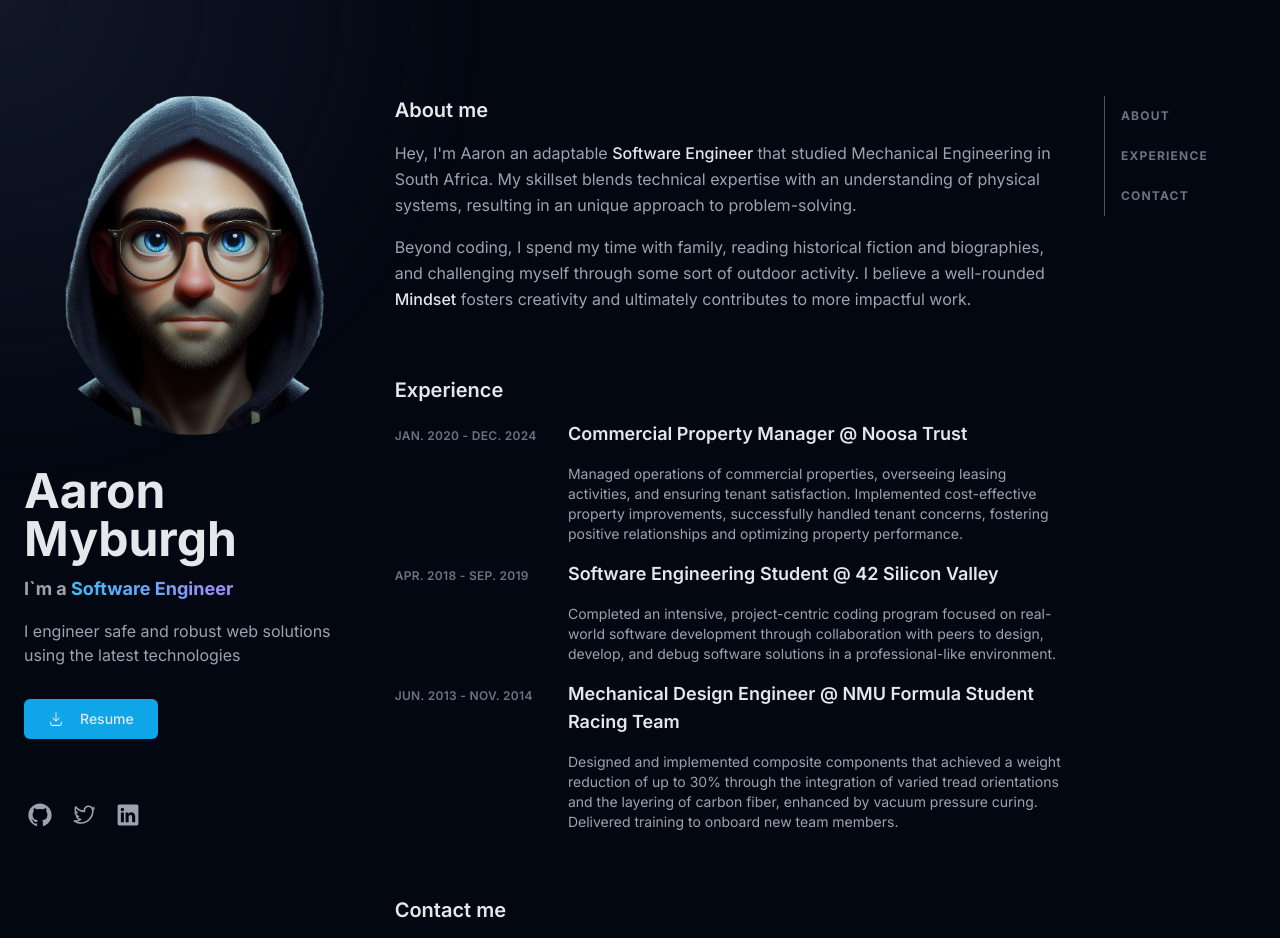
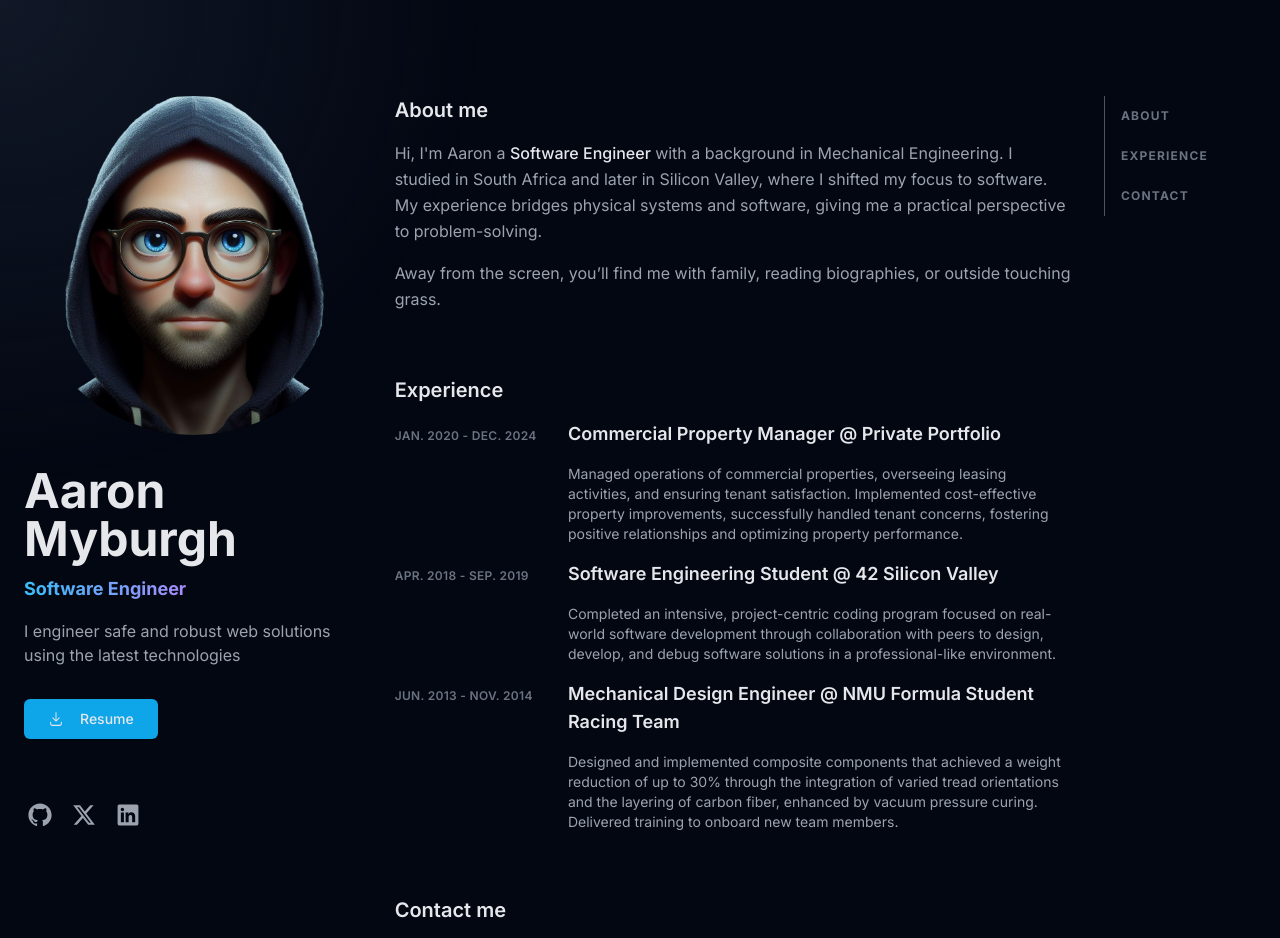
Before and after one commit to amyburgh/my-site, a Next.js app: page / in a window 1280 px wide. Shown: the top 938 px of the page. Built offline with nearby package versions, Linux system fonts and the light colour scheme.

Commit message:
Updated about section

```diff
--- a/components/About.tsx
+++ b/components/About.tsx
@@ -1,5 +1,4 @@
 import React from 'react';
-import Personality from './Personality';
 import { Link2Icon } from '@radix-ui/react-icons';
 
 const About: React.FC = () => {
@@ -24,17 +23,16 @@
       </h3>
 
       <p className='mb-4'>
-        Hey, I&apos;m Aaron an adaptable{' '}
-        <span className='font-medium text-gray-200'>Software Engineer </span>
-        that studied Mechanical Engineering in South Africa. My skillset blends
-        technical expertise with an understanding of physical systems, resulting
-        in an unique approach to problem-solving.
+        Hi, I'm Aaron a{' '}
+        <span className='font-medium text-gray-200'>Software Engineer </span>{' '}
+        with a background in Mechanical Engineering. I studied in South Africa
+        and later in Silicon Valley, where I shifted my focus to software. My
+        experience bridges physical systems and software, giving me a practical
+        perspective to problem-solving.
       </p>
       <p>
-        Beyond coding, I spend my time with family, reading historical fiction
-        and biographies, and challenging myself through some sort of outdoor
-        activity. I believe a well-rounded <Personality /> fosters creativity
-        and ultimately contributes to more impactful work.
+        Away from the screen, you’ll find me with family, reading biographies,
+        or outside touching grass.
       </p>
     </section>
   );
--- a/components/Experience.tsx
+++ b/components/Experience.tsx
@@ -4,7 +4,7 @@
 
 const data = [
   {
-    company: 'Noosa Trust',
+    company: 'Private Portfolio',
     position: 'Commercial Property Manager',
     date: 'JAN. 2020 - DEC. 2024',
     description:
--- a/components/Hero.tsx
+++ b/components/Hero.tsx
@@ -9,7 +9,6 @@
         <a href='/'>Aaron Myburgh</a>
       </h1>
       <h2 className='mt-3 text-lg font-bold [text-wrap:balance]'>
-        I`m a{' '}
         <span className='inline-block bg-gradient-to-r from-sky-400 to-violet-400 bg-clip-text text-transparent'>
           Software Engineer
         </span>
--- a/components/Socials.tsx
+++ b/components/Socials.tsx
@@ -1,7 +1,18 @@
 import React from 'react';
-import { GitHubLogoIcon, TwitterLogoIcon } from '@radix-ui/react-icons';
-import { LinkedInLogoIcon } from '@radix-ui/react-icons';
+import { GitHubLogoIcon, LinkedInLogoIcon } from '@radix-ui/react-icons';
 import SocialLink from './SocialLink';
+
+// Custom X (Twitter) logo component with the new design
+const XLogo: React.FC<{ className?: string }> = ({ className }) => (
+  <svg
+    viewBox='0 0 24 24'
+    className={className}
+    fill='currentColor'
+    aria-hidden='true'
+  >
+    <path d='M18.244 2.25h3.308l-7.227 8.26 8.502 11.24H16.17l-5.214-6.817L4.99 21.75H1.68l7.73-8.835L1.254 2.25H8.08l4.713 6.231zm-1.161 17.52h1.833L7.084 4.126H5.117z' />
+  </svg>
+);
 
 const Socials: React.FC = () => {
   return (
@@ -13,9 +24,9 @@
           icon={<GitHubLogoIcon className='h-6 w-6' aria-hidden='true' />}
         />
         <SocialLink
-          href='https://twitter.com/aaronmyburgh'
-          ariaLabel='Twitter (opens in a new tab)'
-          icon={<TwitterLogoIcon className='h-6 w-6' aria-hidden='true' />}
+          href='https://x.com/aaronmyburgh'
+          ariaLabel='X (opens in a new tab)'
+          icon={<XLogo className='h-6 w-6' />}
         />
         <SocialLink
           href='https://www.linkedin.com/in/aaronmyburgh/'
```
Also changed, not shown: public/profile/profile.png (added), 1 other file (tests, documents, lock files or other folders).
